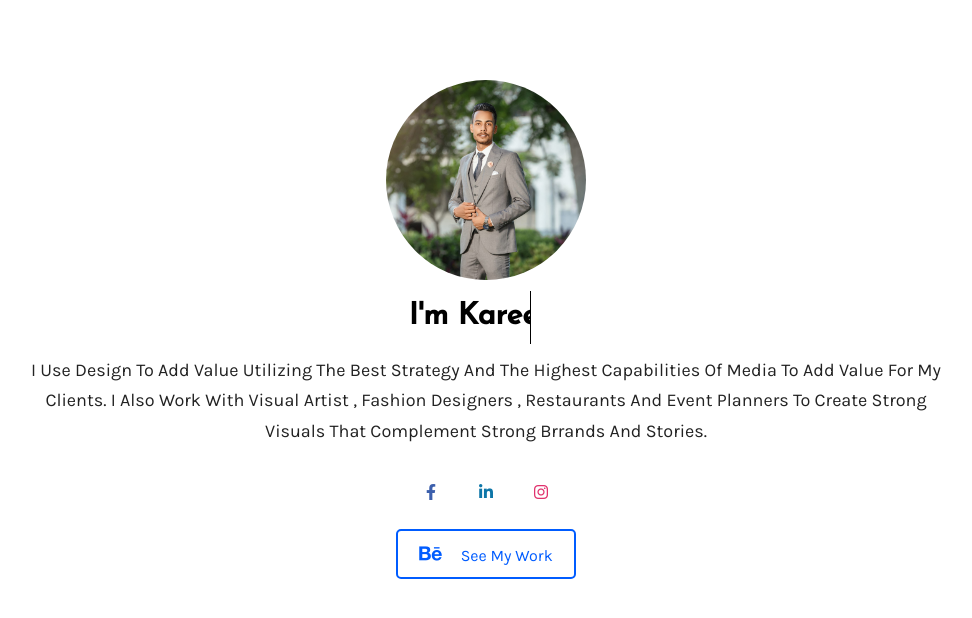
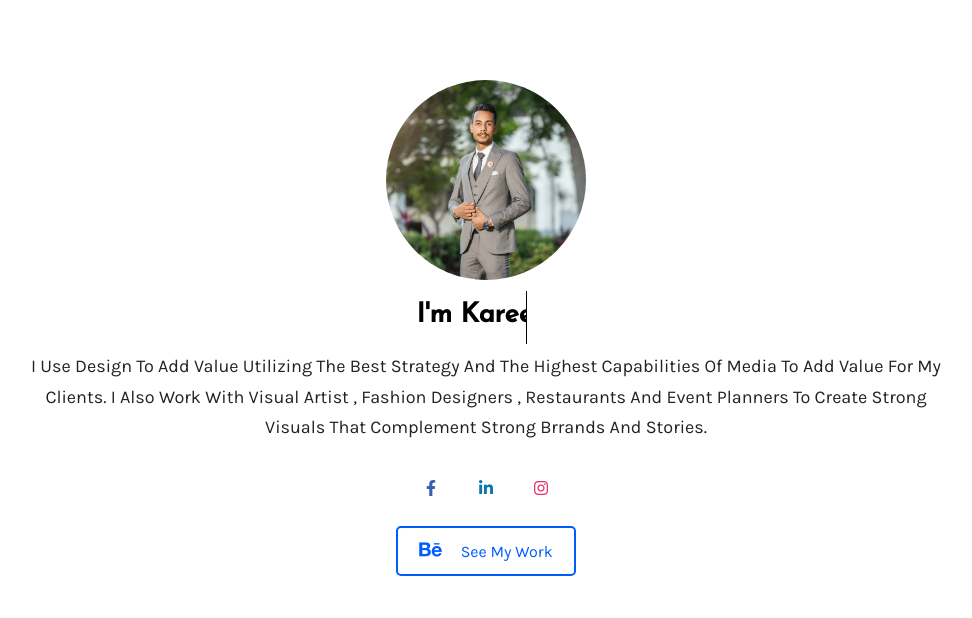
Before and after one commit to hassan-eltawiel/kareem-ibrahim, a plain HTML site: page index.html in a window 1280 px wide. Shown: the whole page, without its empty margins (154-1126 px from the left). Drawn offline with Linux system fonts and the light colour scheme.

Commit message:
Update k.css

```diff
--- a/css/k.css
+++ b/css/k.css
@@ -12,28 +12,20 @@
     margin-right: auto;
 }
 
-@media (max-width:768px){
-    .tittle{
-        font-size: 1em;
-    }
-}
+
 
 @media (min-width:768px){
     .container{
         width: 750px;
     }
-    .tittle{
-        font-size: 1em;
-    }
+
 }
 
 @media (min-width:992px){
     .container{
         width: 970px;
     }
-    .tittle{
-        font-size: 1em;
-    }
+
 }
 
 @media (min-width:1200px){
@@ -60,7 +52,7 @@ img {
 }
 .tittle {
     font-family: 'Josefin Sans', sans-serif;
-    font-size: 30px;
+    font-size: 27px;
     position: relative;
     text-transform: capitalize;
     margin: 20px 0;
```
